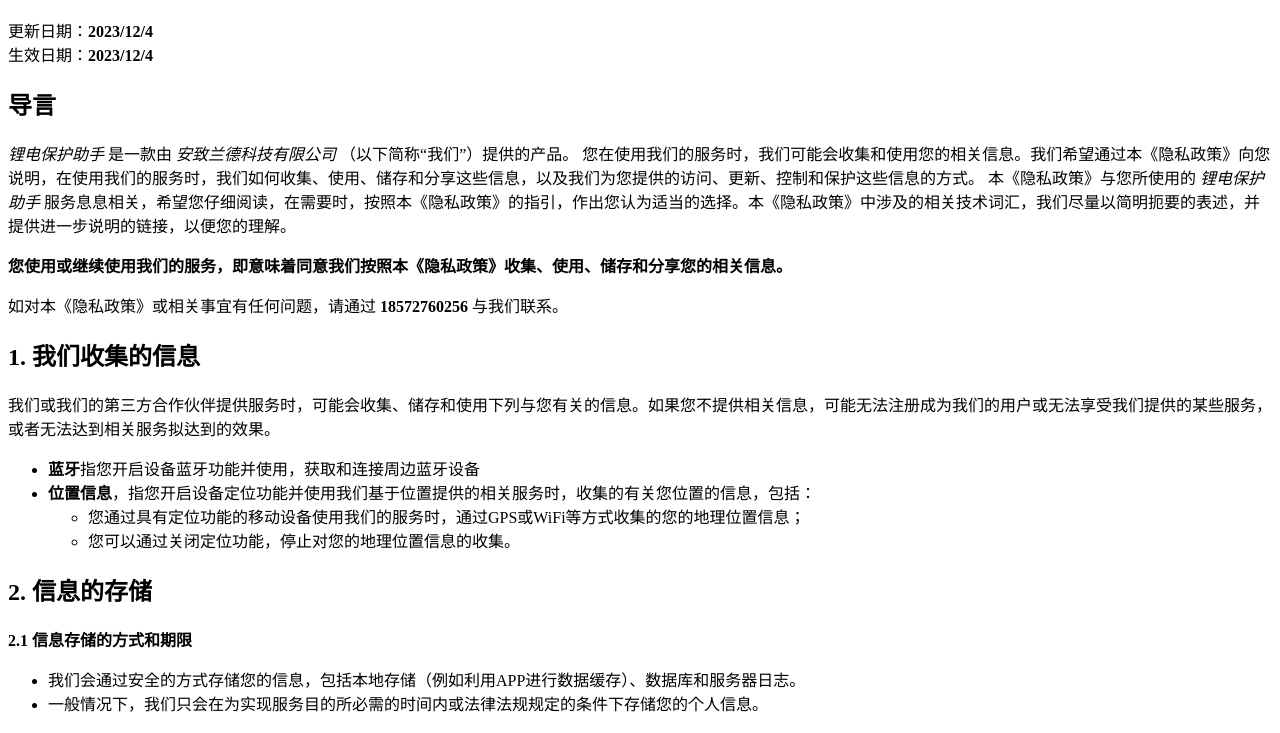
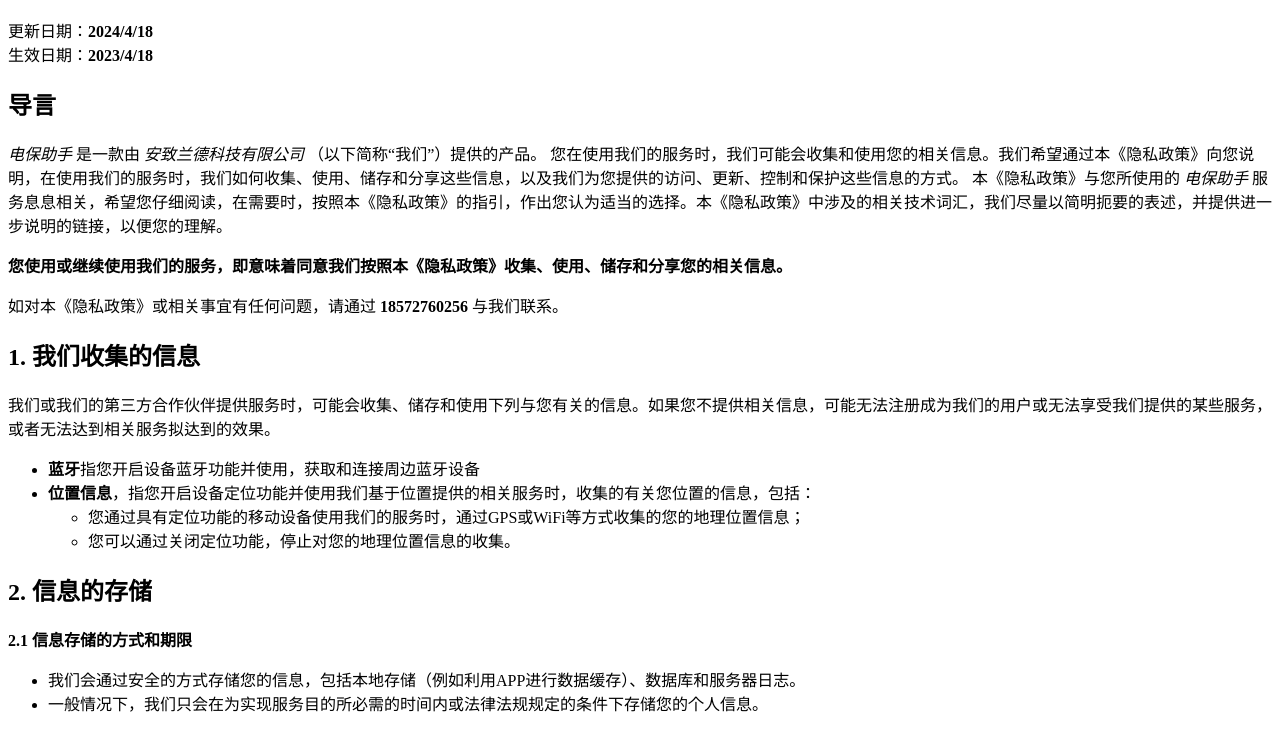
Before and after one commit to AkiSeele/bms.github.io, a plain HTML site: page index.html in a window 1280 px wide. Shown: the part 57-790 px from the top of the page. Drawn offline with Linux system fonts and the light colour scheme.

Commit message:
Update index.html

```diff
--- a/index.html
+++ b/index.html
@@ -1,11 +1,11 @@
 <h1>隐私政策</h1>
-<div>更新日期：<strong>2023/12/4</strong></div>
-<div>生效日期：<strong>2023/12/4</strong></div>
+<div>更新日期：<strong>2024/4/18</strong></div>
+<div>生效日期：<strong>2023/4/18</strong></div>
 <h2>导言</h2>
 <p>
-  <i>锂电保护助手</i> 是一款由 <i>安致兰德科技有限公司</i> （以下简称“我们”）提供的产品。
+  <i>电保助手</i> 是一款由 <i>安致兰德科技有限公司</i> （以下简称“我们”）提供的产品。
   您在使用我们的服务时，我们可能会收集和使用您的相关信息。我们希望通过本《隐私政策》向您说明，在使用我们的服务时，我们如何收集、使用、储存和分享这些信息，以及我们为您提供的访问、更新、控制和保护这些信息的方式。
-  本《隐私政策》与您所使用的 <i>锂电保护助手</i> 服务息息相关，希望您仔细阅读，在需要时，按照本《隐私政策》的指引，作出您认为适当的选择。本《隐私政策》中涉及的相关技术词汇，我们尽量以简明扼要的表述，并提供进一步说明的链接，以便您的理解。
+  本《隐私政策》与您所使用的 <i>电保助手</i> 服务息息相关，希望您仔细阅读，在需要时，按照本《隐私政策》的指引，作出您认为适当的选择。本《隐私政策》中涉及的相关技术词汇，我们尽量以简明扼要的表述，并提供进一步说明的链接，以便您的理解。
 </p>
 <p><strong>您使用或继续使用我们的服务，即意味着同意我们按照本《隐私政策》收集、使用、储存和分享您的相关信息。</strong></p>
 <p>如对本《隐私政策》或相关事宜有任何问题，请通过 <strong>18572760256</strong> 与我们联系。</p>
@@ -64,9 +64,6 @@
 目前，我们不会主动共享或转让您的个人信息至第三方，如存在其他共享或转让您的个人信息或您需要我们将您的个人信息共享或转让至第三方情形时，我们会直接或确认第三方征得您对上述行为的明示同意。
 </p>
 <p>
-为了投放广告，评估、优化广告投放效果等目的，我们需要向广告主及其代理商等第三方合作伙伴共享您的部分数据，要求其严格遵守我们关于数据隐私保护的措施与要求，包括但不限于根据数据保护协议、承诺书及相关数据处理政策进行处理，避免识别出个人身份，保障隐私安全。
-</p>
-<p>
 我们不会向合作伙伴分享可用于识别您个人身份的信息（例如您的姓名或电子邮件地址），除非您明确授权。
 </p>
 <p>
@@ -97,8 +94,3 @@
 <p>
 我们可能适时修订本《隐私政策》的条款。当变更发生时，我们会在版本更新时向您提示新的《隐私政策》，并向您说明生效日期。请您仔细阅读变更后的《隐私政策》内容，<strong>若您继续使用我们的服务，即表示您同意我们按照更新后的《隐私政策》处理您的个人信息。</strong>
 </p>
-
-<h2>8. 未成年人保护</h2>
-<p>
-我们鼓励父母或监护人指导未满十八岁的未成年人使用我们的服务。我们建议未成年人鼓励他们的父母或监护人阅读本《隐私政策》，并建议未成年人在提交的个人信息之前寻求父母或监护人的同意和指导。
-</p>
```
